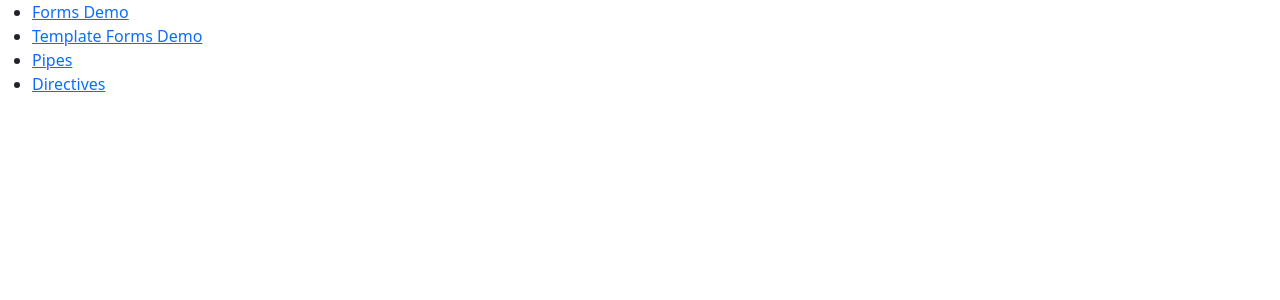
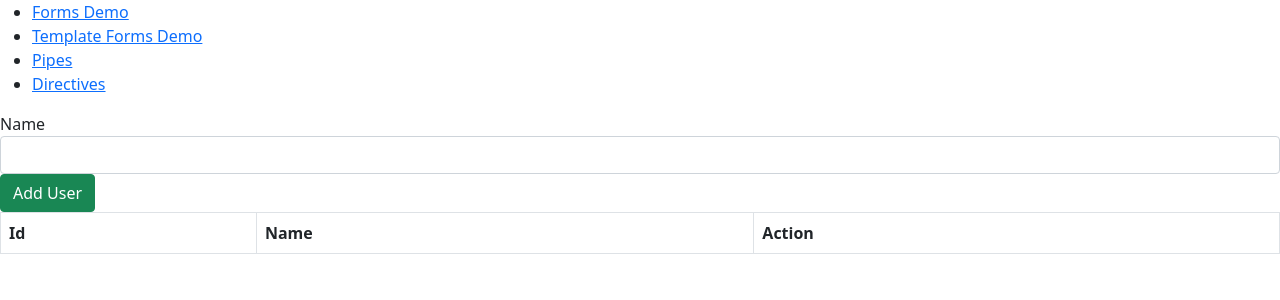
Before and after one commit to ShaikhIrshadSij/angular-practice, an Angular app: page /users in a window 1280 px wide. Before the commit this address led to /. Shown: the top 300 px of the page. Built offline with nearby package versions, Linux system fonts and the light colour scheme.

Commit message:
routing added

```diff
--- a/src/app/app.component.html
+++ b/src/app/app.component.html
@@ -1,5 +1,5 @@
 <div>
-    <ul>
+    <!-- <ul>
         <li>
             <a routerLink="forms-demo">Forms Demo</a>
         </li>
@@ -12,6 +12,20 @@
         <li>
             <a routerLink="directives">Directives</a>
         </li>
+    </ul> -->
+    <ul>
+        <li>
+            <a href="javascript: void(0);" (click)="navigateToRoute('forms-demo')">Forms Demo</a>
+        </li>
+        <li>
+            <a href="javascript: void(0);" (click)="navigateToRoute('template-driven-forms')">Template Forms Demo</a>
+        </li>
+        <li>
+            <a routerLink=" pipes">Pipes</a>
+        </li>
+        <li>
+            <a routerLink="directives">Directives</a>
+        </li>
     </ul>
     <main>
         <router-outlet></router-outlet>
--- a/src/app/app.component.ts
+++ b/src/app/app.component.ts
@@ -1,4 +1,5 @@
 import { Component } from '@angular/core';
+import { Router } from '@angular/router';
 
 @Component({
   selector: 'app-root',
@@ -15,6 +16,17 @@ export class AppComponent {
   }
   variableClass: any = {}
   variableStyle: any = {}
+
+  constructor(private route: Router) { }
+
+  navigateToRoute(routeName: string) {
+    this.route.navigate([routeName], {
+      queryParams: {
+        id: Math.random() * 1000
+      }
+    })
+  }
+
   addClass(classType: string) {
     switch (classType) {
       case 'class':
--- a/src/app/app.module.ts
+++ b/src/app/app.module.ts
@@ -12,6 +12,7 @@ import { LimitCharactersDirective } from './directives/limit-characters.directiv
 import { AngularDirectivesComponent } from './angular-directives/angular-directives.component';
 import { RouterModule } from '@angular/router';
 import { AppRoutingModule } from './app-routing.routing';
+import { UserCrudComponent } from './user-crud/user-crud.component';
 
 @NgModule({
   declarations: [
@@ -23,6 +24,7 @@ import { AppRoutingModule } from './app-routing.routing';
     ShortNumberPipe,
     LimitCharactersDirective,
     AngularDirectivesComponent,
+    UserCrudComponent,
   ],
   imports: [
     BrowserModule,
--- a/src/app/forms-demo/forms-demo.component.ts
+++ b/src/app/forms-demo/forms-demo.component.ts
@@ -1,5 +1,6 @@
 import { Component, OnInit } from '@angular/core';
 import { FormBuilder, FormGroup, Validators } from '@angular/forms';
+import { ActivatedRoute } from '@angular/router';
 
 @Component({
   selector: 'app-forms-demo',
@@ -10,13 +11,17 @@ export class FormsDemoComponent implements OnInit {
 
   userForm: FormGroup
 
-  constructor(private formBuilder: FormBuilder) {
+  constructor(private formBuilder: FormBuilder, private activatedRoute: ActivatedRoute) {
     this.userForm = this.formBuilder.group({
       firstName: ['', [Validators.required]],
       lastName: ['', [Validators.required]],
       age: [18, [Validators.required, Validators.pattern(/^([1][8-9]|[2-5][0-9]|[6][0-5])$/)]],
       email: ['', [Validators.required, Validators.email]]
     })
+    const activateRouteName = this.activatedRoute.snapshot.params.slug
+    if (activateRouteName) {
+      console.log(activateRouteName)
+    }
   }
 
   ngOnInit(): void {
--- /dev/null
+++ b/src/app/user-crud/user-crud.component.html
@@ -0,0 +1,26 @@
+<div>
+    <form class="form" [formGroup]="users">
+        <div class="form-group" [ngClass]="{ 'form-invalid': !users.get('name')?.valid && users.get('name')?.touched }">
+            <label>Name</label>
+            <input type="text" required formControlName="name" class="form-control" name="name" />
+        </div>
+        <button class="btn btn-success" (click)="addUsers()">Add User</button>
+    </form>
+
+    <table class="table table-bordered">
+        <thead>
+            <tr>
+                <th>Id</th>
+                <th>Name</th>
+                <th>Action</th>
+            </tr>
+        </thead>
+        <tbody>
+            <tr *ngFor="let item of usersArray">
+                <td>{{ item.id }}</td>
+                <td>{{ item.name }}</td>
+                <td><button class="btn btn-danger" (click)="navigateToDelete(item.id)">Delete user</button></td>
+            </tr>
+        </tbody>
+    </table>
+</div>
--- /dev/null
+++ b/src/app/user-crud/user-crud.component.ts
@@ -0,0 +1,52 @@
+import { Component, OnInit } from '@angular/core';
+import { FormBuilder, FormGroup, Validators } from '@angular/forms';
+import { Router } from '@angular/router';
+
+@Component({
+  selector: 'app-user-crud',
+  templateUrl: './user-crud.component.html',
+  styleUrls: ['./user-crud.component.css']
+})
+export class UserCrudComponent implements OnInit {
+
+  usersArray: any = []
+  users: FormGroup
+
+  constructor(private fb: FormBuilder, private route: Router) {
+    this.users = this.fb.group({
+      name: ['', [Validators.required]]
+    })
+    this.usersArray = this.getLocalStorage()
+  }
+
+  ngOnInit(): void {
+  }
+
+  navigateToDelete(id: number) {
+    this.route.navigate([`users/delete/${id}`])
+  }
+
+  setLocalStorage() {
+    localStorage.setItem('users', JSON.stringify(this.usersArray))
+  }
+
+  getLocalStorage() {
+    if (!localStorage.getItem('users')) return []
+    return JSON.parse(localStorage.getItem('users') ?? '')
+  }
+
+  addUsers() {
+    this.usersArray.push({
+      ...this.users.value,
+      id: this.usersArray.length + 1
+    })
+    this.setLocalStorage()
+    this.users.reset()
+  }
+
+  deleteUser(id: number) {
+    this.usersArray = this.usersArray.filter((x: any) => x.id != id)
+    this.setLocalStorage()
+  }
+
+}
```
Also changed, not shown: src/app/app-routing.routing.ts (+7 -1 lines), src/app/user-crud/user-crud.component.css (added), 1 other file (tests, documents, lock files or other folders).
